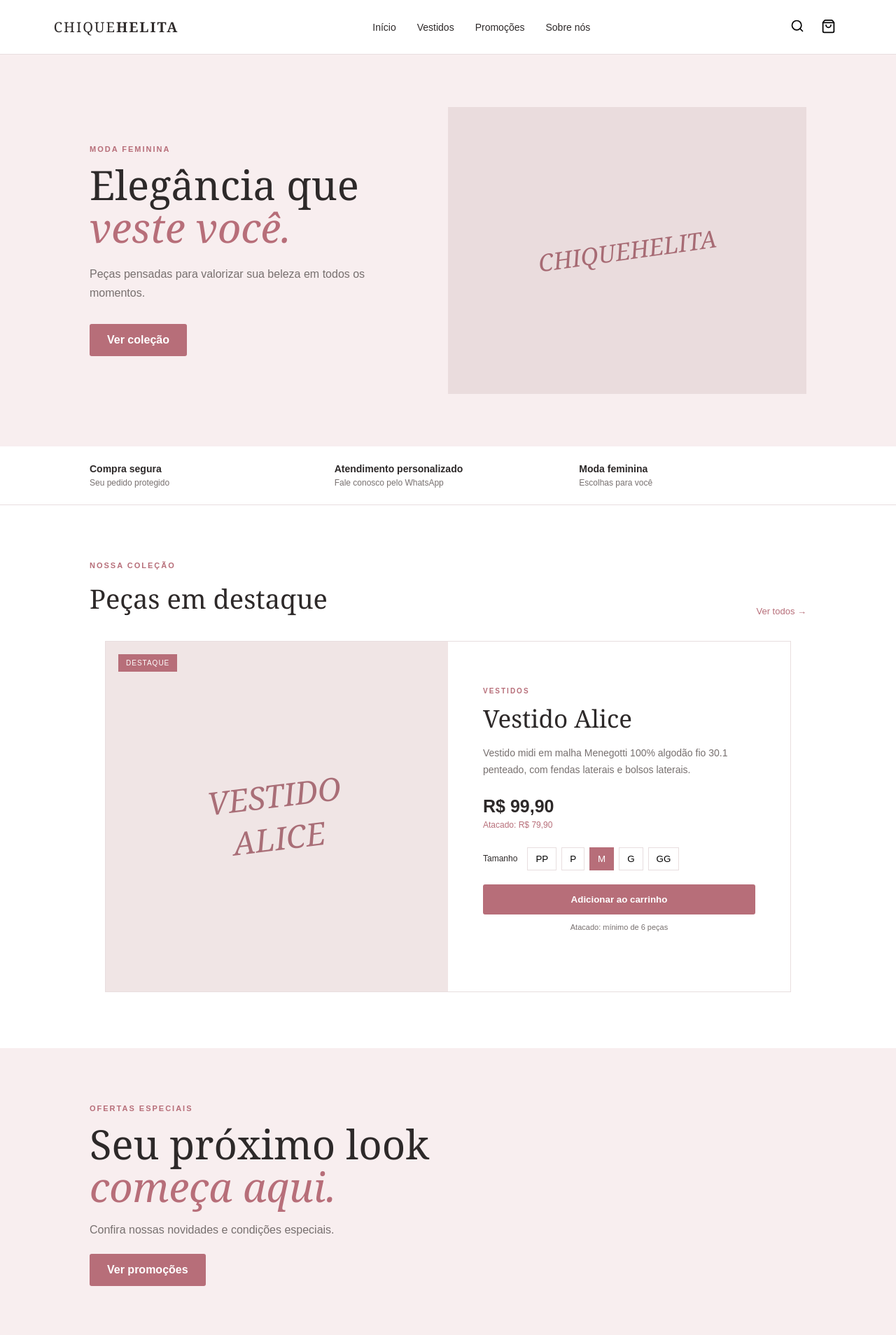
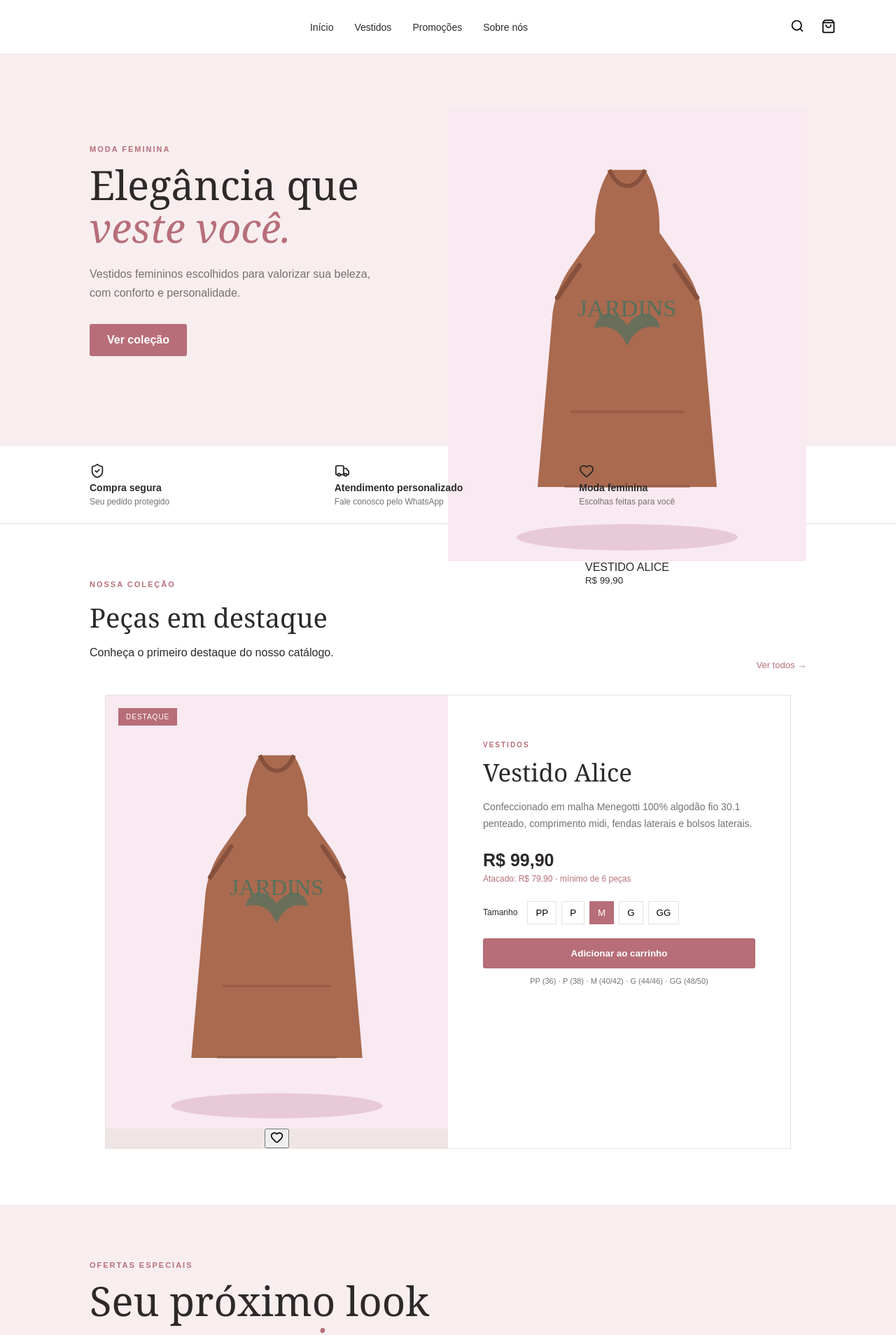
Before and after one commit to raphdis-git/chiquehelita, a React (Vite) app: page / in a window 1280 px wide. Shown: the top 1908 px of the page at 70% size. Built offline with nearby package versions, Linux system fonts and the light colour scheme.

Commit message:
Corrige visual do MVP, adiciona logo, imagens, ícones e conteúdo real do Vestido Alice

```diff
--- a/src/main.jsx
+++ b/src/main.jsx
@@ -1,8 +1,9 @@
 import React, { useState } from 'react';
 import { createRoot } from 'react-dom/client';
-import { Search, ShoppingBag, Menu, X, Plus, Minus, MessageCircle } from 'lucide-react';
+import { Search, ShoppingBag, Menu, X, Plus, Minus, MessageCircle, Truck, ShieldCheck, Heart } from 'lucide-react';
 import './styles.css';
 
+const BASE = import.meta.env.BASE_URL;
 const product = {
   id: 1,
   name: 'Vestido Alice',
@@ -10,7 +11,8 @@ const product = {
   wholesale: 79.90,
   minWholesale: 6,
   sizes: ['PP', 'P', 'M', 'G', 'GG'],
-  description: 'Vestido midi em malha Menegotti 100% algodão fio 30.1 penteado, com fendas laterais e bolsos laterais.'
+  description: 'Confeccionado em malha Menegotti 100% algodão fio 30.1 penteado, comprimento midi, fendas laterais e bolsos laterais.',
+  image: `${BASE}assets/vestido-alice.svg`
 };
 
 function money(value) { return value.toLocaleString('pt-BR', { style: 'currency', currency: 'BRL' }); }
@@ -26,34 +28,34 @@ function App() {
   return (
     <div className="app">
       <header className="header">
-        <button className="icon mobile"><Menu size={22}/></button>
-        <a className="brand" href="#"><span>CHIQUE</span><b>HELITA</b></a>
+        <button className="icon mobile" aria-label="Abrir menu"><Menu size={22}/></button>
+        <a className="brand-logo" href="#inicio" aria-label="Chique Helita"><img src={`${BASE}assets/logo.svg`} alt="Chique Helita" /></a>
         <nav><a href="#inicio">Início</a><a href="#catalogo">Vestidos</a><a href="#promocoes">Promoções</a><a href="#sobre">Sobre nós</a></nav>
-        <div className="actions"><button className="icon"><Search size={20}/></button><button className="icon cart-button" onClick={() => setCartOpen(true)}><ShoppingBag size={21}/>{qty > 0 && <span>{qty}</span>}</button></div>
+        <div className="actions"><button className="icon" aria-label="Buscar"><Search size={20}/></button><button className="icon cart-button" aria-label="Carrinho" onClick={() => setCartOpen(true)}><ShoppingBag size={21}/>{qty > 0 && <span>{qty}</span>}</button></div>
       </header>
 
       <main>
         <section id="inicio" className="hero">
-          <div><p className="eyebrow">MODA FEMININA</p><h1>Elegância que<br/><em>veste você.</em></h1><p className="hero-text">Peças pensadas para valorizar sua beleza em todos os momentos.</p><a className="button" href="#catalogo">Ver coleção</a></div>
-          <div className="hero-art"><div className="dress-placeholder">CHIQUEHELITA</div></div>
+          <div className="hero-copy"><p className="eyebrow">MODA FEMININA</p><h1>Elegância que<br/><em>veste você.</em></h1><p className="hero-text">Vestidos femininos escolhidos para valorizar sua beleza, com conforto e personalidade.</p><a className="button" href="#catalogo">Ver coleção</a></div>
+          <div className="hero-art"><img src={product.image} alt="Vestido Alice CHIQUEHELITA"/><div className="hero-tag">VESTIDO ALICE<br/><small>R$ 99,90</small></div></div>
         </section>
 
-        <section className="benefits"><div><strong>Compra segura</strong><span>Seu pedido protegido</span></div><div><strong>Atendimento personalizado</strong><span>Fale conosco pelo WhatsApp</span></div><div><strong>Moda feminina</strong><span>Escolhas para você</span></div></section>
+        <section className="benefits"><div><ShieldCheck size={22}/><strong>Compra segura</strong><span>Seu pedido protegido</span></div><div><Truck size={22}/><strong>Atendimento personalizado</strong><span>Fale conosco pelo WhatsApp</span></div><div><Heart size={22}/><strong>Moda feminina</strong><span>Escolhas feitas para você</span></div></section>
 
         <section id="catalogo" className="products-section">
-          <div className="section-head"><div><p className="eyebrow">NOSSA COLEÇÃO</p><h2>Peças em destaque</h2></div><a href="#catalogo">Ver todos →</a></div>
+          <div className="section-head"><div><p className="eyebrow">NOSSA COLEÇÃO</p><h2>Peças em destaque</h2><p>Conheça o primeiro destaque do nosso catálogo.</p></div><a href="#catalogo">Ver todos →</a></div>
           <article className="product-card">
-            <div className="product-image"><div className="image-label">VESTIDO<br/>ALICE</div><span className="badge">Destaque</span></div>
-            <div className="product-info"><p className="category">VESTIDOS</p><h3>{product.name}</h3><p className="description">{product.description}</p><div className="prices"><strong>{money(product.price)}</strong><span>Atacado: {money(product.wholesale)}</span></div><div className="sizes"><span>Tamanho</span>{product.sizes.map(s => <button key={s} className={size === s ? 'selected' : ''} onClick={() => setSize(s)}>{s}</button>)}</div><button className="button full" onClick={add}>Adicionar ao carrinho</button><small>Atacado: mínimo de {product.minWholesale} peças</small></div>
+            <div className="product-image"><img src={product.image} alt="Vestido Alice"/><span className="badge">Destaque</span><button className="heart-button" aria-label="Favoritar"><Heart size={19}/></button></div>
+            <div className="product-info"><p className="category">VESTIDOS</p><h3>{product.name}</h3><p className="description">{product.description}</p><div className="prices"><strong>{money(product.price)}</strong><span>Atacado: {money(product.wholesale)} · mínimo de {product.minWholesale} peças</span></div><div className="sizes"><span>Tamanho</span>{product.sizes.map(s => <button key={s} className={size === s ? 'selected' : ''} onClick={() => setSize(s)}>{s}</button>)}</div><button className="button full" onClick={add}>Adicionar ao carrinho</button><small>PP (36) · P (38) · M (40/42) · G (44/46) · GG (48/50)</small></div>
           </article>
         </section>
 
-        <section id="promocoes" className="promo"><div><p className="eyebrow">OFERTAS ESPECIAIS</p><h2>Seu próximo look<br/><em>começa aqui.</em></h2><p>Confira nossas novidades e condições especiais.</p><a className="button" href="#catalogo">Ver promoções</a></div></section>
+        <section id="promocoes" className="promo"><div><p className="eyebrow">OFERTAS ESPECIAIS</p><h2>Seu próximo look<br/><em>começa aqui.</em></h2><p>Fique de olho nas novidades e condições especiais da CHIQUEHELITA.</p><a className="button" href="#catalogo">Ver produtos</a></div></section>
       </main>
 
-      <footer id="sobre"><div className="footer-brand">CHIQUE<b>HELITA</b><p>Moda feminina com elegância e personalidade.</p></div><div><h4>Atendimento</h4><p>Segunda a sábado</p><p>WhatsApp da loja</p></div><div><h4>Links</h4><p>Instagram</p><p>Política de privacidade</p></div></footer>
+      <footer id="sobre"><div className="footer-brand"><img src={`${BASE}assets/logo.svg`} alt="Chique Helita"/><p>Moda feminina com elegância e personalidade.</p></div><div><h4>Atendimento</h4><p>Segunda a sábado</p><p>WhatsApp da loja</p></div><div><h4>Links</h4><p>Instagram</p><p>Política de privacidade</p></div></footer>
 
-      {cartOpen && <div className="overlay" onClick={() => setCartOpen(false)}><aside className="cart" onClick={e => e.stopPropagation()}><div className="cart-head"><h2>Seu carrinho</h2><button className="icon" onClick={() => setCartOpen(false)}><X/></button></div>{qty === 0 ? <p className="empty">Seu carrinho está vazio.</p> : <><div className="cart-item"><div className="thumb">Alice</div><div><strong>{product.name}</strong><span>Tamanho {size}</span><b>{money(product.price)}</b><div className="stepper"><button onClick={() => setQty(q => Math.max(0, q - 1))}><Minus size={15}/></button><span>{qty}</span><button onClick={() => setQty(q => q + 1)}><Plus size={15}/></button></div></div></div><div className="cart-total"><span>Subtotal</span><strong>{money(subtotal)}</strong></div><a className="button full" href={`https://wa.me/?text=${encodeURIComponent(`Olá! Quero comprar ${qty}x ${product.name}, tamanho ${size}.`)}`} target="_blank" rel="noreferrer"><MessageCircle size={18}/> Finalizar pelo WhatsApp</a></>}</aside></div>}
+      {cartOpen && <div className="overlay" onClick={() => setCartOpen(false)}><aside className="cart" onClick={e => e.stopPropagation()}><div className="cart-head"><h2>Seu carrinho</h2><button className="icon" onClick={() => setCartOpen(false)} aria-label="Fechar"><X/></button></div>{qty === 0 ? <p className="empty">Seu carrinho está vazio.</p> : <><div className="cart-item"><img src={product.image} alt="Vestido Alice"/><div><strong>{product.name}</strong><span>Tamanho {size}</span><b>{money(product.price)}</b><div className="stepper"><button onClick={() => setQty(q => Math.max(0, q - 1))}><Minus size={15}/></button><span>{qty}</span><button onClick={() => setQty(q => q + 1)}><Plus size={15}/></button></div></div></div><div className="cart-total"><span>Subtotal</span><strong>{money(subtotal)}</strong></div><a className="button full" href={`https://wa.me/?text=${encodeURIComponent(`Olá! Quero comprar ${qty}x ${product.name}, tamanho ${size}.`)}`} target="_blank" rel="noreferrer"><MessageCircle size={18}/> Finalizar pelo WhatsApp</a></>}</aside></div>}
     </div>
   );
 }
```
